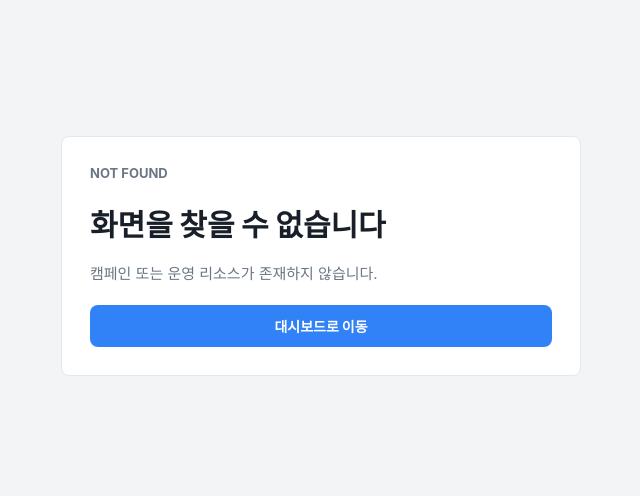
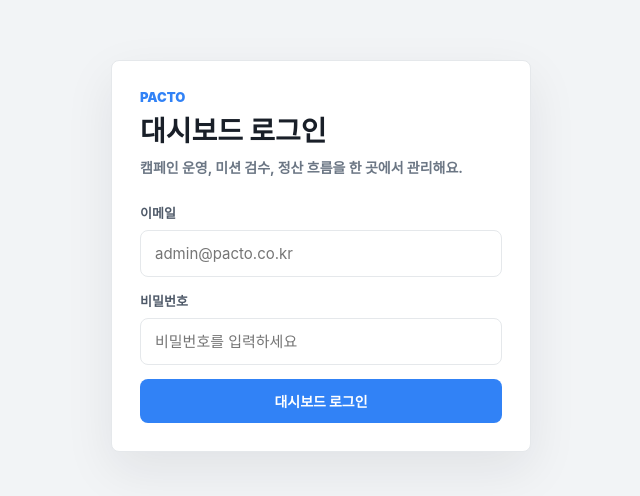
Before and after one commit to Dev-SangWoo/Pacto-frontend-v2, a Next.js app in the folder apps/dashboard/: page /login in a window 1280 px wide. Before the commit this address had no page. Shown: the part 144-640 px from the top of the page, without its empty margins (319-959 px from the left). Built offline with nearby package versions, Linux system fonts and the light colour scheme; no server answers.

Commit message:
feat(dashboard): 로그인 세션 연결

```diff
--- /dev/null
+++ b/apps/dashboard/app/_actions/auth-actions.ts
@@ -0,0 +1,42 @@
+"use server";
+
+import { getMe, login } from "@pacto/api";
+import { redirect } from "next/navigation";
+
+import { clearDashboardSession, setDashboardSession } from "../_lib/session";
+
+export type DashboardLoginState = {
+  message?: string;
+};
+
+export async function loginAction(
+  _previousState: DashboardLoginState,
+  formData: FormData,
+): Promise<DashboardLoginState> {
+  const email = String(formData.get("email") ?? "").trim();
+  const password = String(formData.get("password") ?? "");
+
+  if (email.length === 0 || password.length === 0) {
+    return { message: "이메일과 비밀번호를 입력해 주세요." };
+  }
+
+  try {
+    const result = await login({ email, password });
+    const user = await getMe(result.accessToken).catch(() => undefined);
+
+    await setDashboardSession({
+      accessToken: result.accessToken,
+      email: user?.email ?? email,
+      userId: user?.id,
+    });
+  } catch {
+    return { message: "로그인에 실패했어요. 이메일과 비밀번호를 확인해 주세요." };
+  }
+
+  redirect("/dashboard");
+}
+
+export async function logoutAction() {
+  await clearDashboardSession();
+  redirect("/login");
+}
--- /dev/null
+++ b/apps/dashboard/app/_components/login-form.tsx
@@ -0,0 +1,38 @@
+"use client";
+
+import { useActionState } from "react";
+
+import { loginAction } from "../_actions/auth-actions";
+import type { DashboardLoginState } from "../_actions/auth-actions";
+
+const initialState: DashboardLoginState = {};
+
+export function LoginForm() {
+  const [state, formAction, isPending] = useActionState(loginAction, initialState);
+
+  return (
+    <form action={formAction} className="dashboard-login-form">
+      <label>
+        <span>이메일</span>
+        <input autoComplete="email" name="email" placeholder="admin@pacto.co.kr" type="email" />
+      </label>
+      <label>
+        <span>비밀번호</span>
+        <input
+          autoComplete="current-password"
+          name="password"
+          placeholder="비밀번호를 입력하세요"
+          type="password"
+        />
+      </label>
+      {state.message != null ? (
+        <p className="form-error" role="alert">
+          {state.message}
+        </p>
+      ) : null}
+      <button className="primary-button wide" disabled={isPending} type="submit">
+        {isPending ? "확인 중..." : "대시보드 로그인"}
+      </button>
+    </form>
+  );
+}
--- /dev/null
+++ b/apps/dashboard/app/_lib/session.ts
@@ -0,0 +1,56 @@
+import { cookies } from "next/headers";
+
+export type DashboardSession = {
+  accessToken?: string;
+  email?: string;
+  userId?: number;
+};
+
+const ACCESS_TOKEN_COOKIE = "pacto_dashboard_access_token";
+const EMAIL_COOKIE = "pacto_dashboard_email";
+const USER_ID_COOKIE = "pacto_dashboard_user_id";
+
+export async function getDashboardSession(): Promise<DashboardSession> {
+  const cookieStore = await cookies();
+
+  return {
+    accessToken: cookieStore.get(ACCESS_TOKEN_COOKIE)?.value,
+    email: cookieStore.get(EMAIL_COOKIE)?.value,
+    userId: parseUserId(cookieStore.get(USER_ID_COOKIE)?.value),
+  };
+}
+
+export async function setDashboardSession(session: DashboardSession) {
+  const cookieStore = await cookies();
+  const options = {
+    httpOnly: true,
+    path: "/",
+    sameSite: "lax" as const,
+  };
+
+  if (session.accessToken != null) {
+    cookieStore.set(ACCESS_TOKEN_COOKIE, session.accessToken, options);
+  }
+
+  if (session.email != null) {
+    cookieStore.set(EMAIL_COOKIE, session.email, options);
+  }
+
+  if (session.userId != null) {
+    cookieStore.set(USER_ID_COOKIE, String(session.userId), options);
+  }
+}
+
+export async function clearDashboardSession() {
+  const cookieStore = await cookies();
+
+  cookieStore.delete(ACCESS_TOKEN_COOKIE);
+  cookieStore.delete(EMAIL_COOKIE);
+  cookieStore.delete(USER_ID_COOKIE);
+}
+
+function parseUserId(value?: string): number | undefined {
+  const userId = Number(value);
+
+  return Number.isFinite(userId) ? userId : undefined;
+}
--- a/apps/dashboard/app/globals.css
+++ b/apps/dashboard/app/globals.css
@@ -65,6 +65,36 @@
   border-right: 1px solid var(--grey-200);
   background: var(--white);
   padding: 28px 18px;
+}
+
+.sidebar-session {
+  display: grid;
+  gap: 10px;
+  margin-top: auto;
+  border-top: 1px solid var(--grey-100);
+  padding: 18px 8px 0;
+}
+
+.sidebar-session span {
+  overflow: hidden;
+  color: var(--grey-600);
+  font-size: 13px;
+  font-weight: 800;
+  line-height: 1.35;
+  text-overflow: ellipsis;
+  white-space: nowrap;
+}
+
+.sidebar-session button {
+  min-height: 38px;
+  width: 100%;
+  border: 0;
+  border-radius: 8px;
+  color: var(--grey-700);
+  background: var(--grey-100);
+  font-size: 13px;
+  font-weight: 900;
+  cursor: pointer;
 }
 
 .brand-block {
@@ -764,6 +794,91 @@
   width: 100%;
 }
 
+.dashboard-login-shell {
+  display: grid;
+  min-height: 100vh;
+  place-items: center;
+  padding: 24px;
+  background: var(--grey-100);
+}
+
+.dashboard-login-panel {
+  display: grid;
+  width: min(100%, 420px);
+  gap: 24px;
+  border: 1px solid var(--grey-200);
+  border-radius: 8px;
+  background: var(--white);
+  padding: 28px;
+  box-shadow: 0 18px 50px rgba(25, 31, 40, 0.08);
+}
+
+.dashboard-login-copy {
+  display: grid;
+  gap: 8px;
+}
+
+.dashboard-login-copy p {
+  color: var(--blue-500);
+  font-size: 13px;
+  font-weight: 900;
+  line-height: 1.35;
+}
+
+.dashboard-login-copy span {
+  color: var(--grey-600);
+  font-size: 14px;
+  font-weight: 700;
+  line-height: 1.55;
+}
+
+.dashboard-login-form {
+  display: grid;
+  gap: 14px;
+}
+
+.dashboard-login-form label {
+  display: grid;
+  gap: 8px;
+}
+
+.dashboard-login-form label > span {
+  color: var(--grey-700);
+  font-size: 13px;
+  font-weight: 900;
+}
+
+.dashboard-login-form input {
+  width: 100%;
+  border: 1px solid var(--grey-200);
+  border-radius: 8px;
+  padding: 13px 14px;
+  color: var(--grey-900);
+  background: var(--white);
+  font-size: 15px;
+  outline: none;
+}
+
+.dashboard-login-form input:focus {
+  border-color: var(--blue-500);
+  box-shadow: 0 0 0 3px rgba(49, 130, 246, 0.12);
+}
+
+.form-error {
+  border-radius: 8px;
+  color: var(--red-500);
+  background: var(--red-50);
+  padding: 11px 12px;
+  font-size: 13px;
+  font-weight: 800;
+  line-height: 1.45;
+}
+
+.form-error.inline-error {
+  margin-right: auto;
+  align-self: center;
+}
+
 .skeleton-block {
   min-height: 96px;
   border-radius: 8px;
--- /dev/null
+++ b/apps/dashboard/app/login/page.tsx
@@ -0,0 +1,25 @@
+import { redirect } from "next/navigation";
+
+import { LoginForm } from "../_components/login-form";
+import { getDashboardSession } from "../_lib/session";
+
+export default async function LoginPage() {
+  const session = await getDashboardSession();
+
+  if (session.accessToken != null) {
+    redirect("/dashboard");
+  }
+
+  return (
+    <main className="dashboard-login-shell">
+      <section className="dashboard-login-panel" aria-labelledby="login-title">
+        <div className="dashboard-login-copy">
+          <p>PACTO</p>
+          <h1 id="login-title">대시보드 로그인</h1>
+          <span>캠페인 운영, 미션 검수, 정산 흐름을 한 곳에서 관리해요.</span>
+        </div>
+        <LoginForm />
+      </section>
+    </main>
+  );
+}
--- a/packages/api/src/services/auth-service.ts
+++ b/packages/api/src/services/auth-service.ts
@@ -40,7 +40,7 @@
 }
 
 export async function getMe(token?: string): Promise<User> {
-  const response = await apiRequest<CommonResponse<MeResponse> | MeResponse>("/api/v1/users/me", {
+  const response = await apiRequest<CommonResponse<MeResponse> | MeResponse>("/api/v1/auth/me", {
     token,
   });
 
```
Also changed, not shown: apps/dashboard/app/dashboard/layout.tsx (+17 -1 lines).
